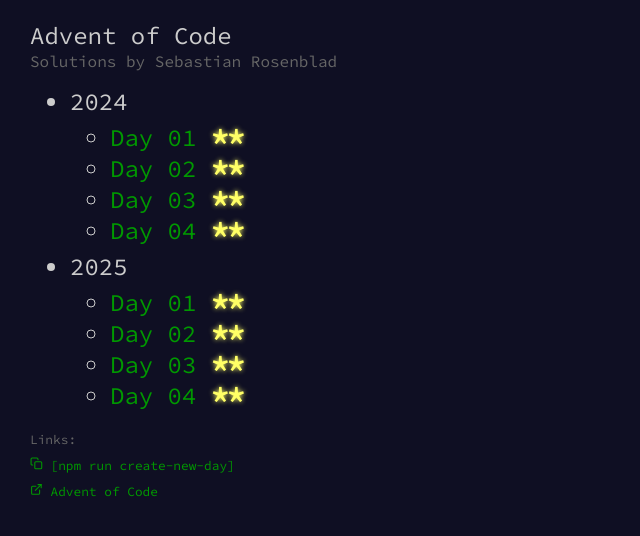
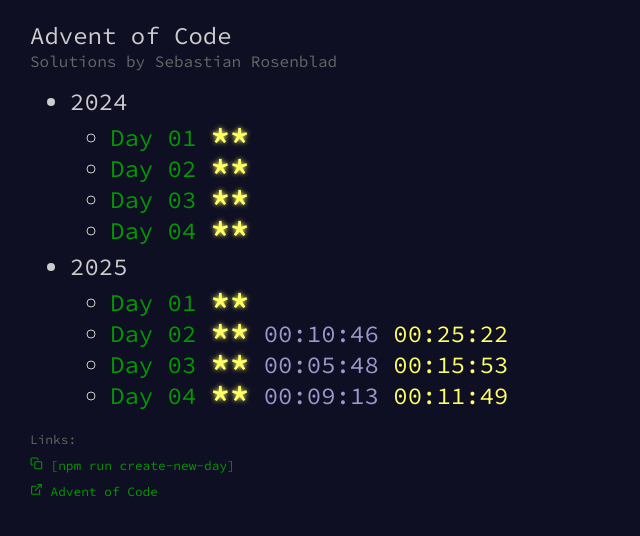
Before and after one commit to Sebastian-Rosenblad/aoc, a React (Create React App) app: page / in a window 1280 px wide. Shown: the top 536 px of the page, without its empty margins (0-640 px from the left). Built offline with nearby package versions, Linux system fonts and the light colour scheme.

Commit message:
feat: add times to day meta data

```diff
--- a/src/challenges/index.ts
+++ b/src/challenges/index.ts
@@ -1,12 +1,9 @@
-import { Status, Meta } from './types';
+import { Meta, Status, Times } from './types';
 
 const req = require.context('../challenges/years', true, /day\d+\.tsx$/);
 
-type ChallengeEntry = {
+interface ChallengeEntry extends Meta {
   path: string;
-  year: number;
-  day: number;
-  status: Status;
   Component: React.ComponentType;
 };
 
@@ -26,6 +23,7 @@
   const meta = (mod.meta ?? {}) as {
     title?: string;
     status?: Status;
+    times?: Times;
   };
 
   const path = `/${ymd.year}/day/${ymd.day}`;
@@ -33,8 +31,8 @@
     path,
     year: ymd.year,
     day: ymd.day,
-    title: meta.title,
     status: meta.status ?? 'started',
+    times: meta.times,
     Component: mod.default,
   };
 });
--- a/src/challenges/types.ts
+++ b/src/challenges/types.ts
@@ -4,7 +4,12 @@
   year: number;
   day: number;
   status: Status;
+  times?: Times;
 };
+export interface Times {
+  one: number;
+  two?: number;
+}
 export type Module = {
   default: React.ComponentType;
   meta: Meta;
--- a/src/challenges/years/2025/day02.tsx
+++ b/src/challenges/years/2025/day02.tsx
@@ -2,7 +2,7 @@
 import type { Meta } from '../../types';
 import { real, example } from './day02.data.ts';
 
-export const meta: Meta = { year: 2025, day: 2, status: 'gold' };
+export const meta: Meta = { year: 2025, day: 2, status: 'gold', times: { one: 646, two: 1522 } };
 
 export default function Day02() {
   function parse(input: string) {
--- a/src/challenges/years/2025/day03.tsx
+++ b/src/challenges/years/2025/day03.tsx
@@ -2,7 +2,7 @@
 import type { Meta } from '../../types';
 import { real, example } from './day03.data.ts';
 
-export const meta: Meta = { year: 2025, day: 3, status: 'gold' };
+export const meta: Meta = { year: 2025, day: 3, status: 'gold', times: { one: 348, two: 953 } };
 
 export default function Day03() {
   function parse(input: string) {
--- a/src/challenges/years/2025/day04.tsx
+++ b/src/challenges/years/2025/day04.tsx
@@ -2,7 +2,7 @@
 import type { Meta } from '../../types';
 import { real, example } from './day04.data.ts';
 
-export const meta: Meta = { year: 2025, day: 4, status: 'gold' };
+export const meta: Meta = { year: 2025, day: 4, status: 'gold', times: { one: 553, two: 709 } };
 
 export default function Day04() {
   function parse(input: string) {
--- a/src/components/Stars.scss
+++ b/src/components/Stars.scss
@@ -1,17 +1,12 @@
 @import '../index.scss';
 
 .stars {
-  position: relative;
-  display: inline-block;
+  display: inline-flex;
   color: $star-none;
   font-size: 2rem;
   font-weight: bold;
   line-height: 1.5rem;
 
-  .star {
-    position: absolute;
-    top: -22px;
-  }
   .silver {
     color: $star-silver;
     text-shadow: 0 0 5px $star-silver;
--- a/src/components/Stars.tsx
+++ b/src/components/Stars.tsx
@@ -1,5 +1,5 @@
+import './Stars.scss';
 import { Status } from '../challenges/types';
-import './Stars.scss';
 
 interface Props {
   status: Status;
--- a/src/components/Template.scss
+++ b/src/components/Template.scss
@@ -8,6 +8,12 @@
   flex-direction: column;
   gap: 10px;
   overflow: hidden;
+
+  .page-header {
+    display: flex;
+    align-items: center;
+    flex-direction: column;
+  }
 
   .row {
     display: flex;
--- a/src/components/Template.tsx
+++ b/src/components/Template.tsx
@@ -4,6 +4,7 @@
 import { Link } from 'react-router-dom';
 import { Meta } from '../challenges';
 import Stars from './Stars';
+import Times from './Times';
 import copyText from '../utils/copy-text';
 
 interface Props {
@@ -39,7 +40,10 @@
 
   return (
     <article className='page'>
-      <h1>{renderBack()} {meta.year} - Day {meta.day} <Stars status={meta.status} /></h1>
+      <div className='page-header'>
+        <h1>{renderBack()} {meta.year} - Day {meta.day} <Stars status={meta.status} /></h1>
+        {meta.times && <p className='small'><Times times={meta.times} /></p>}
+      </div>
       <div className='row'>
         <p onClick={() => copyText(solution.one!)} className='solution'>Part 1: {solution.one || '-'}</p>
         <button onClick={() => handleClick('one', 'example')}>[Example]</button>
--- /dev/null
+++ b/src/components/Times.scss
@@ -0,0 +1,9 @@
+@import '../index.scss';
+
+.silver {
+  color: $star-silver;
+}
+
+.gold {
+  color: $star-gold;
+}
--- /dev/null
+++ b/src/components/Times.tsx
@@ -0,0 +1,24 @@
+import './Times.scss';
+import { Times as TimesM } from "../challenges/types";
+
+interface Props {
+  times: TimesM;
+}
+
+export default function Times({ times }: Props) {
+  function renderTime(seconds: number | undefined) {
+    if (seconds === undefined) return '';
+    let h: number | string = Math.floor(seconds / 3600);
+    if (h >= 24) return '>= 1 day';
+    h = h.toString().padStart(2, '0');
+    const m = Math.floor((seconds % 3600) / 60).toString().padStart(2, '0');
+    const s = (seconds % 60).toString().padStart(2, '0');
+    return `${h}:${m}:${s}`;
+  }
+
+  return (
+    <>
+      <span className='silver'>{renderTime(times.one)}</span> <span className='gold'>{renderTime(times.two)}</span>
+    </>
+  );
+}
--- a/src/home/index.tsx
+++ b/src/home/index.tsx
@@ -3,6 +3,7 @@
 import { FiCopy, FiExternalLink } from 'react-icons/fi';
 import { challengesSorted } from '../challenges';
 import Stars from '../components/Stars';
+import Times from '../components/Times';
 import copyText from '../utils/copy-text';
 
 export default function Home() {
@@ -24,7 +25,7 @@
             <ul>
               {items.map((c) => (
                 <li key={c.path}>
-                  <Link to={c.path}>Day {c.day.toString().padStart(2, '0')}</Link> <Stars status={c.status} />
+                  <Link to={c.path}>Day {c.day.toString().padStart(2, '0')}</Link> <Stars status={c.status} /> {c.times && <Times times={c.times} />}
                 </li>
               ))}
             </ul>
```
